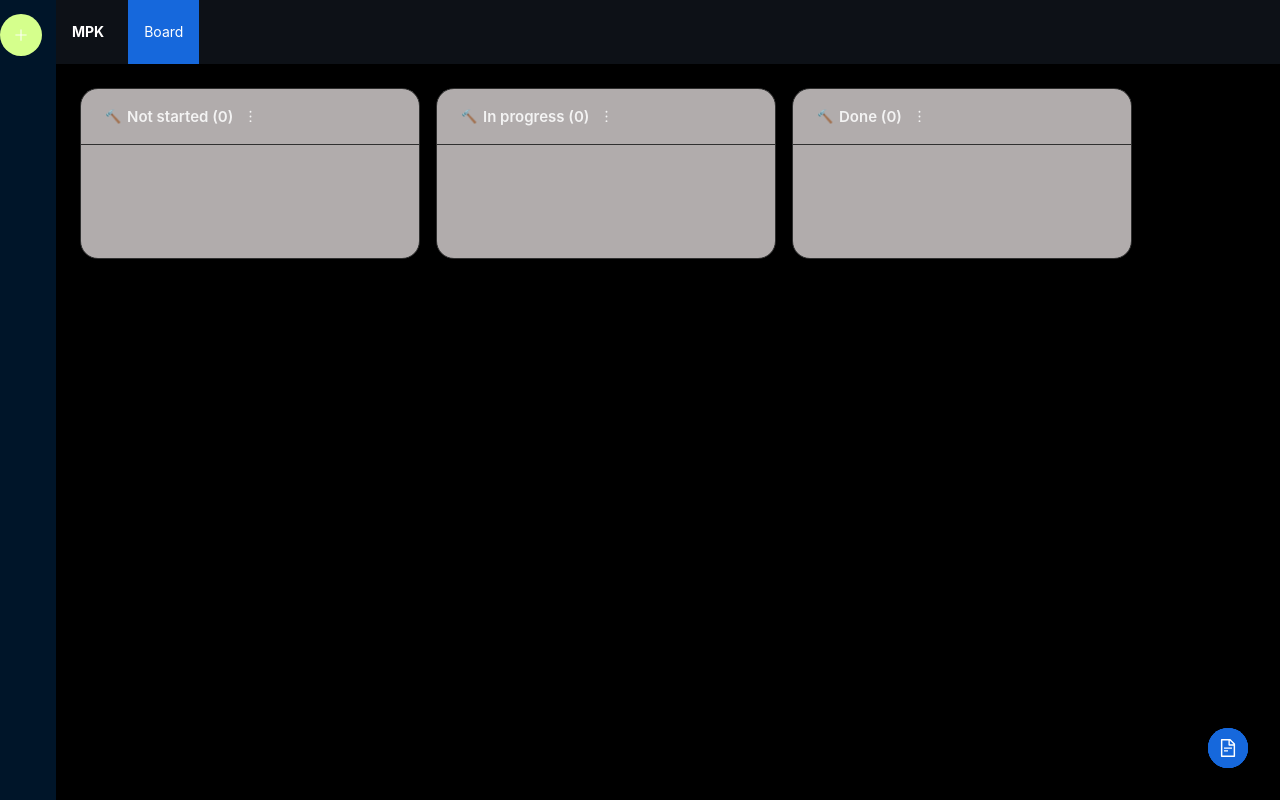
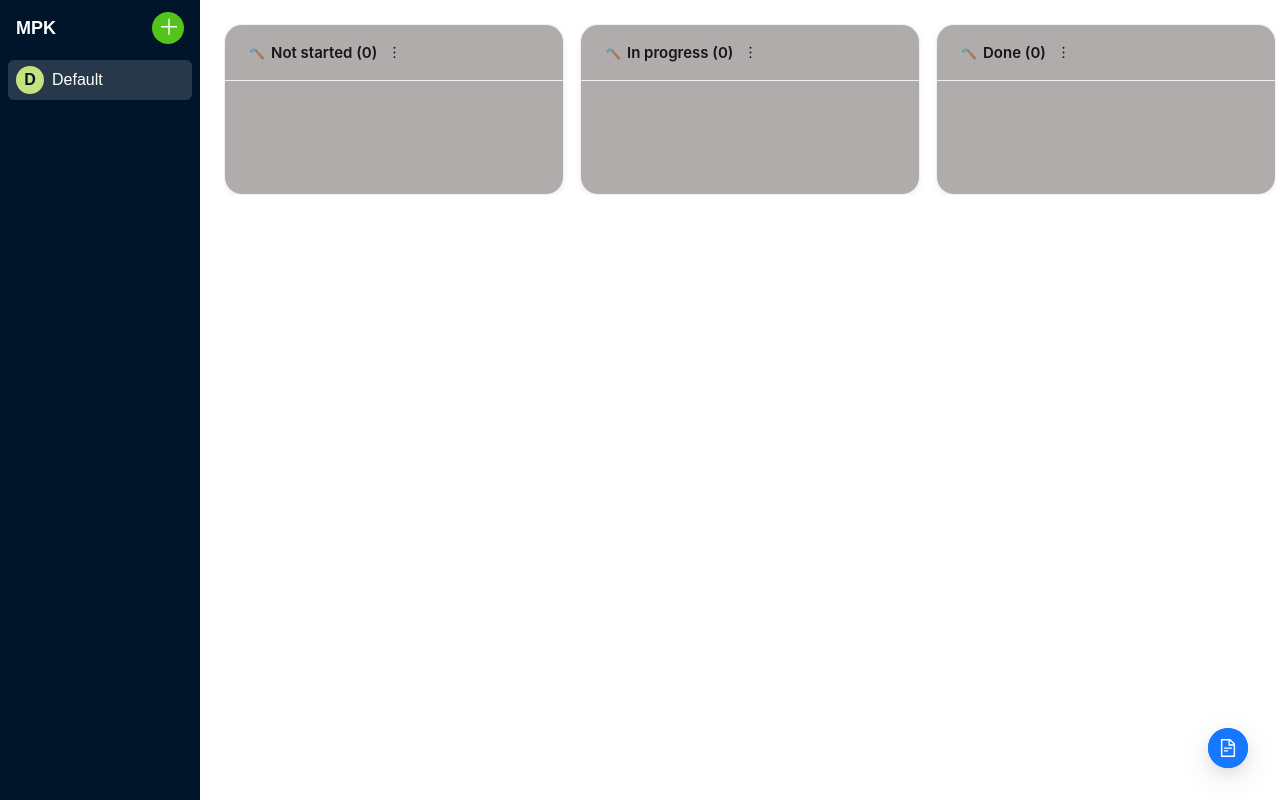
Before and after one commit to Mark70522/kanbanboard, a Vue app: page / in a window 1280 px wide. Built offline with nearby package versions, Linux system fonts and the light colour scheme.

Commit message:
add boards

```diff
--- a/src/App.vue
+++ b/src/App.vue
@@ -1,32 +1,19 @@
 <template>
-  <a-config-provider :theme="{algorithm:isDark?theme.darkAlgorithm:theme.defaultAlgorithm}">
-    <a-layout style="min-height:100vh">
-      <TheSidebar />
-      <a-layout>
-        <TheHeader />
-        <router-view />
-      </a-layout>
-    </a-layout>
-    <FabButton @click="quickAddCol" />
-  </a-config-provider>
+  <div class="shell">
+    <TheSidebar />       <!-- 左侧栏 -->
+
+    <!-- Router 页面 → 右侧主区，加 class="main" -->
+    <router-view v-slot="{ Component }">
+      <component :is="Component" class="main" />
+    </router-view>
+  </div>
 </template>
+
 <script setup lang="ts">
-import { ref, h } from 'vue';
-import { Modal, Input, theme } from 'ant-design-vue';
-import TheSidebar from './components/TheSidebar.vue';
-import TheHeader from './components/TheHeader.vue';
-import FabButton from './components/FabButton.vue';
-import { useKanban } from './store/kanban';
+import TheSidebar from '@/components/TheSidebar.vue';
+</script>
 
-const isDark = ref(true);
-const kanban = useKanban();
-function quickAddCol(){
-  const inp = ref<HTMLInputElement>();
-  Modal.confirm({
-    title:'New Column',
-    content:()=>h(Input,{ref:inp,placeholder:'Column name'}),
-    onOk(){const v=inp.value?.value.trim();if(v) kanban.addColumn(v);},
-  });
-}
-</script>
-<style scoped></style>
+<style>
+.shell{display:flex;height:100vh;overflow:hidden;}
+.main{flex:1;overflow:auto;background:#efefef;}
+</style>
--- a/src/components/TheSidebar.vue
+++ b/src/components/TheSidebar.vue
@@ -1,34 +1,90 @@
 <template>
-  <a-layout-sider width="56" theme="dark" class="sidebar">
-    <div class="add-board" @click="newBoard">
-      <PlusOutlined />
+  <aside class="sidebar">
+    <!-- 顶部 Logo + 新建按钮 -->
+    <div class="top">
+      <span class="logo">MPK</span>
+      <button class="add-btn" @click="dlg = true">＋</button>
     </div>
-  </a-layout-sider>
+
+    <!-- Board 列表：首字母圆点 + 名称 -->
+    <ul class="boards">
+      <li
+        v-for="b in boards"
+        :key="b.id"
+        :class="{ active: b.id === currentId }"
+        @click="kanban.switchBoard(b.id)"
+      >
+        <span class="dot">{{ boardInitial(b) }}</span>
+        <span class="name">{{ b.name || 'Untitled' }}</span>
+      </li>
+    </ul>
+
+    <!-- 创建 Board 弹窗 -->
+    <a-modal
+      v-model:open="dlg"
+      title="Create Board"
+      ok-text="Create"
+      cancel-text="Cancel"
+      :mask-closable="false"
+      @ok="create"
+    >
+      <a-input
+        v-model:value="name"
+        placeholder="Board name"
+        @keyup.enter="create"
+        allow-clear
+      />
+    </a-modal>
+  </aside>
 </template>
 
 <script setup lang="ts">
-import { Modal, Input } from 'ant-design-vue';
-import { PlusOutlined } from '@ant-design/icons-vue';
-import { h, ref } from 'vue';
+import { ref } from 'vue';
 import { useKanban } from '../store/kanban';
+
+/* -------- 拿到 pinia store -------- */
 const kanban = useKanban();
+const { boards, currentId } = kanban;    // 这里解构 → 模板里直接用
 
-function newBoard(){
-  const inp = ref();
-  Modal.confirm({
-    title:'New Board',
-    content:()=>h(Input,{ref:inp,placeholder:'Board name'}),
-    onOk(){
-      const name = inp.value?.value.trim();
-      if(name) kanban.addBoard(name);
-    },
-  });
+/* -------- 工具：安全取首字母 -------- */
+function boardInitial(b: any) {
+  const s = (b?.name ?? '').trim();
+  return s ? s[0].toUpperCase() : '?';
+}
+
+/* -------- 新建 Board -------- */
+const dlg  = ref(false);
+const name = ref('');
+function create() {
+  const n = name.value.trim();
+  if (!n) return;
+  kanban.addBoard(n);
+  name.value = '';
+  dlg.value  = false;
 }
 </script>
 
 <style scoped>
-.sidebar{display:flex;justify-content:flex-start;align-items:center;padding-top:14px;}
-.add-board{width:42px;height:42px;border-radius:21px;background:#d5ff8c;
-           display:flex;align-items:center;justify-content:center;cursor:pointer;}
-.add-board:hover{background:#caff63;}
+.sidebar{
+  width:200px;height:100vh;background:#001529;color:#fff;
+  display:flex;flex-direction:column;flex-shrink:0;
+}
+/* 顶部 */
+.top{display:flex;align-items:center;justify-content:space-between;
+     padding:12px 16px 8px;}
+.logo{font-size:18px;font-weight:700;}
+.add-btn{width:32px;height:32px;border:none;border-radius:50%;
+         background:#52c41a;color:#fff;font-size:22px;line-height:30px;
+         cursor:pointer;transition:background .2s;}
+.add-btn:hover{background:#73d13d;}
+/* 列表 */
+.boards{flex:1;margin:8px 0;padding:0 8px;list-style:none;
+        display:flex;flex-direction:column;gap:6px;overflow:auto;}
+.boards li{display:flex;align-items:center;gap:8px;padding:6px 8px;border-radius:6px;
+          cursor:pointer;transition:background .15s;}
+.boards li.active{background:rgba(255,255,255,.15);}
+.boards li:hover {background:rgba(255,255,255,.08);}
+.dot{width:28px;height:28px;line-height:28px;text-align:center;border-radius:50%;
+     background:#c4e27e;color:#001529;font-weight:600;flex-shrink:0;}
+.name{white-space:nowrap;overflow:hidden;text-overflow:ellipsis;flex:1;}
 </style>
```
